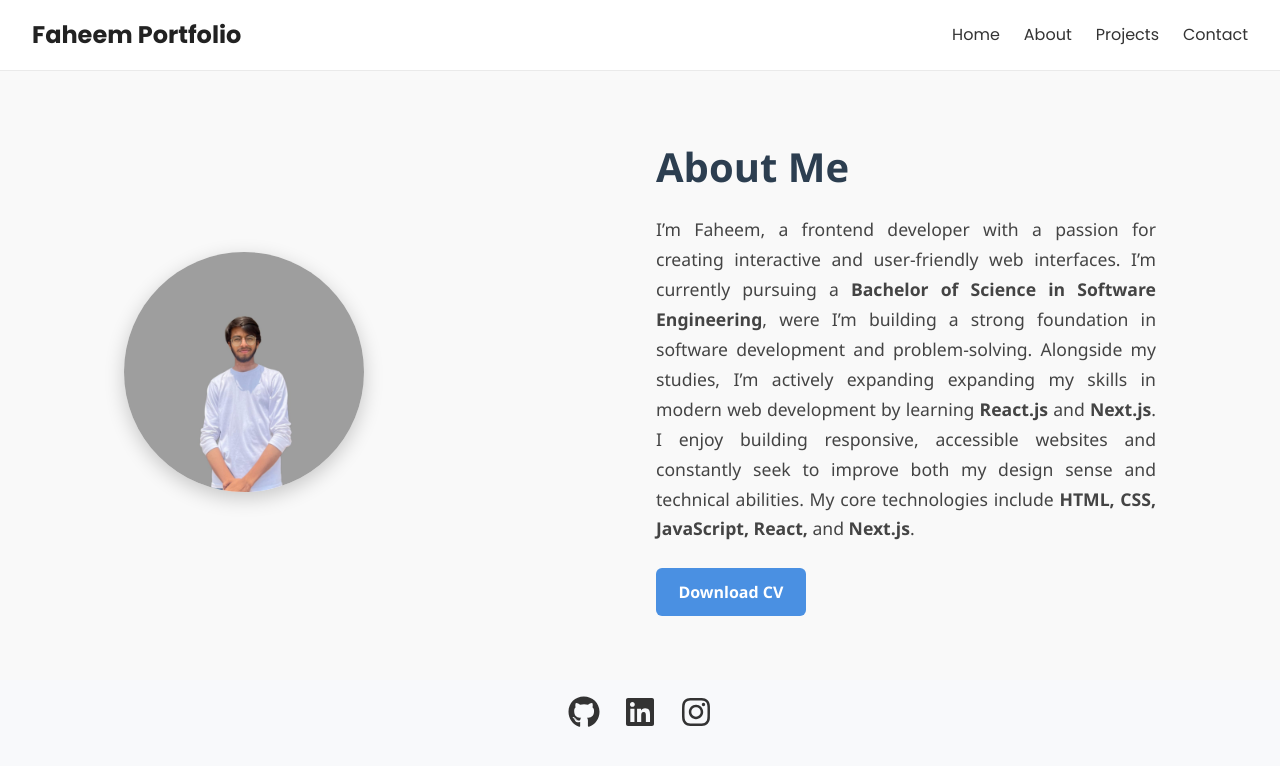
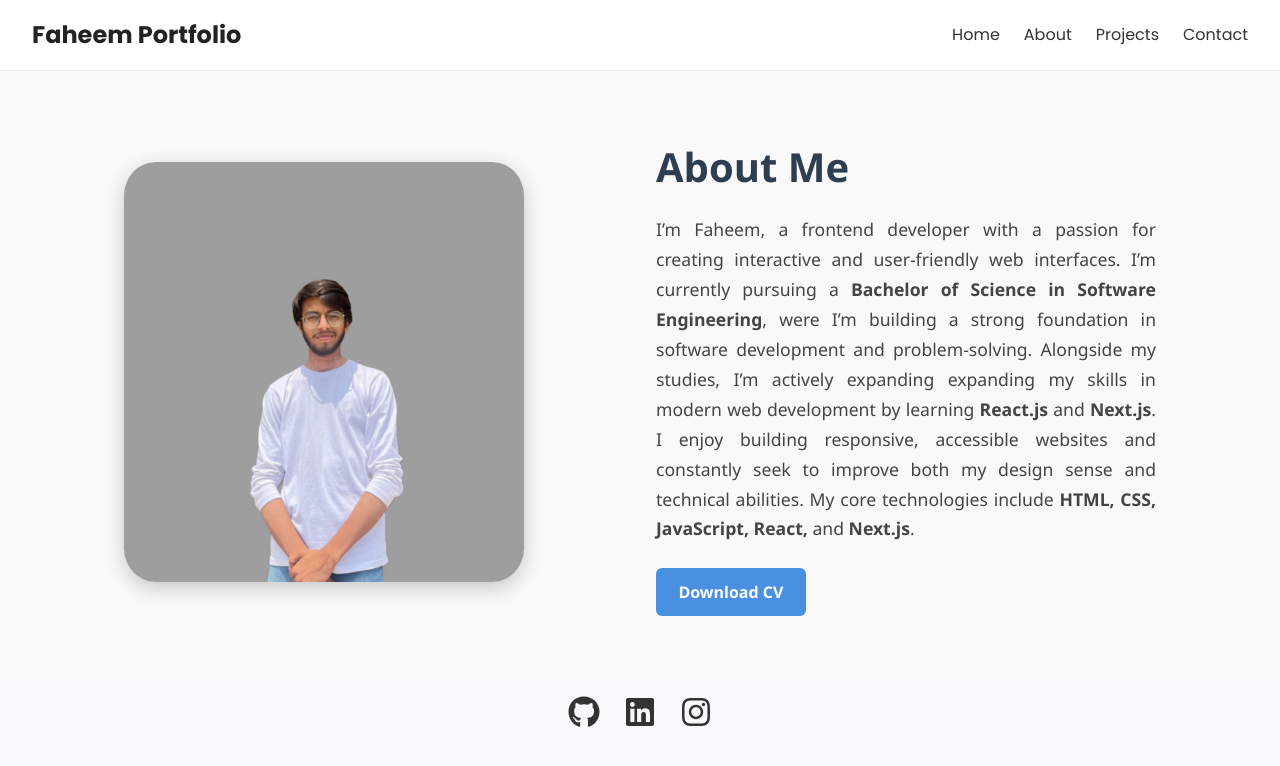
Before and after one commit to ChFaheem22/portfolio, a Next.js app: page /about in a window 1280 px wide. Shown: the top 766 px of the page. Built offline with nearby package versions, Linux system fonts and the light colour scheme.

Commit message:
updating files

```diff
--- a/app/globals.css
+++ b/app/globals.css
@@ -181,7 +181,9 @@ body {
 }
 
 .img {
-  border-radius: 50%;
+  height: 420px;
+  width: 400px;
+  border-radius: 8%;
   object-fit: cover;
   box-shadow: 0 6px 20px rgba(0, 0, 0, 0.2);
   transition: transform 0.3s ease;
@@ -434,6 +436,8 @@ body {
   }
 
   .img {
+    height: 240px;
+    width: 240px;
     object-fit: cover;
     border-radius: 50%;
     border: 4px solid white;
```
